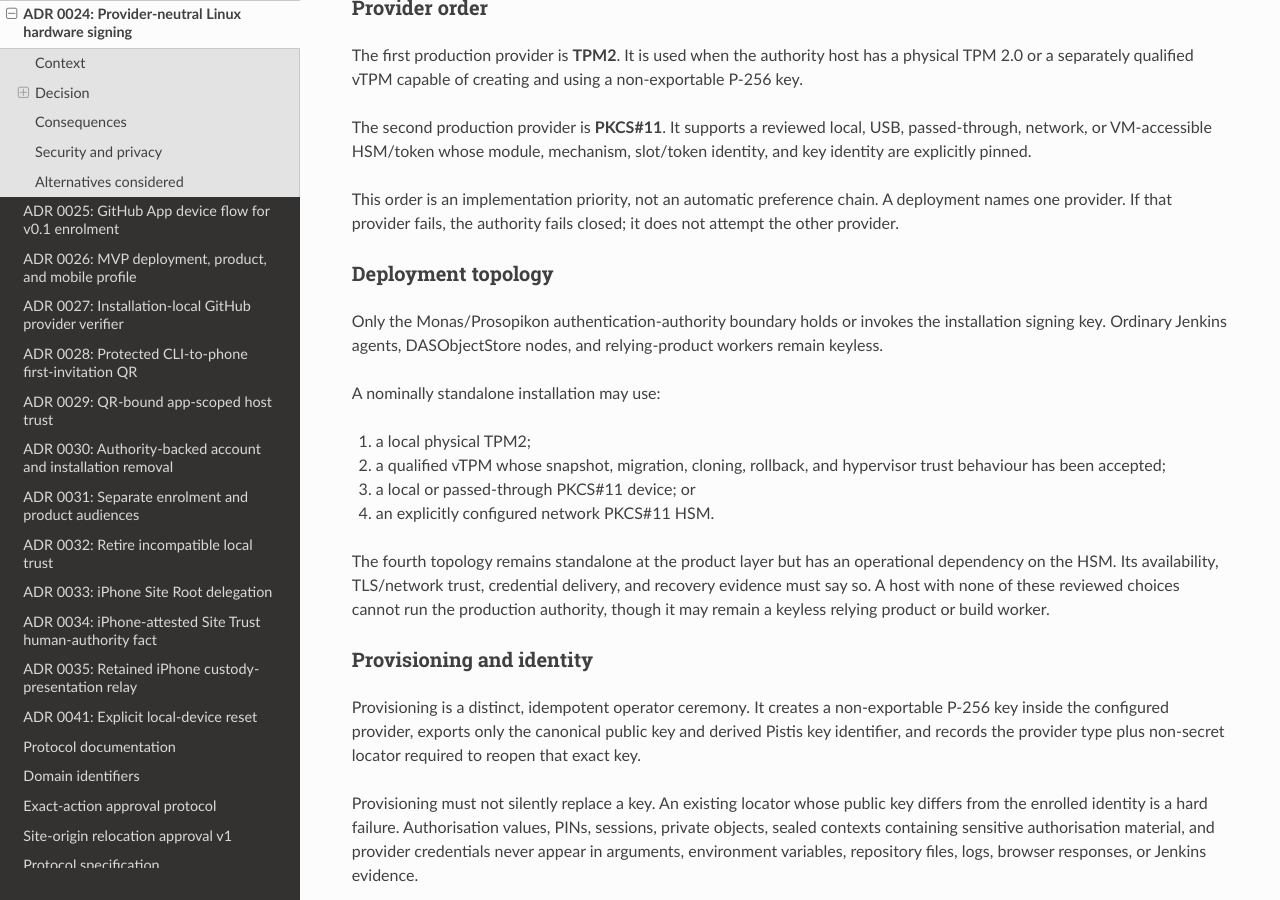
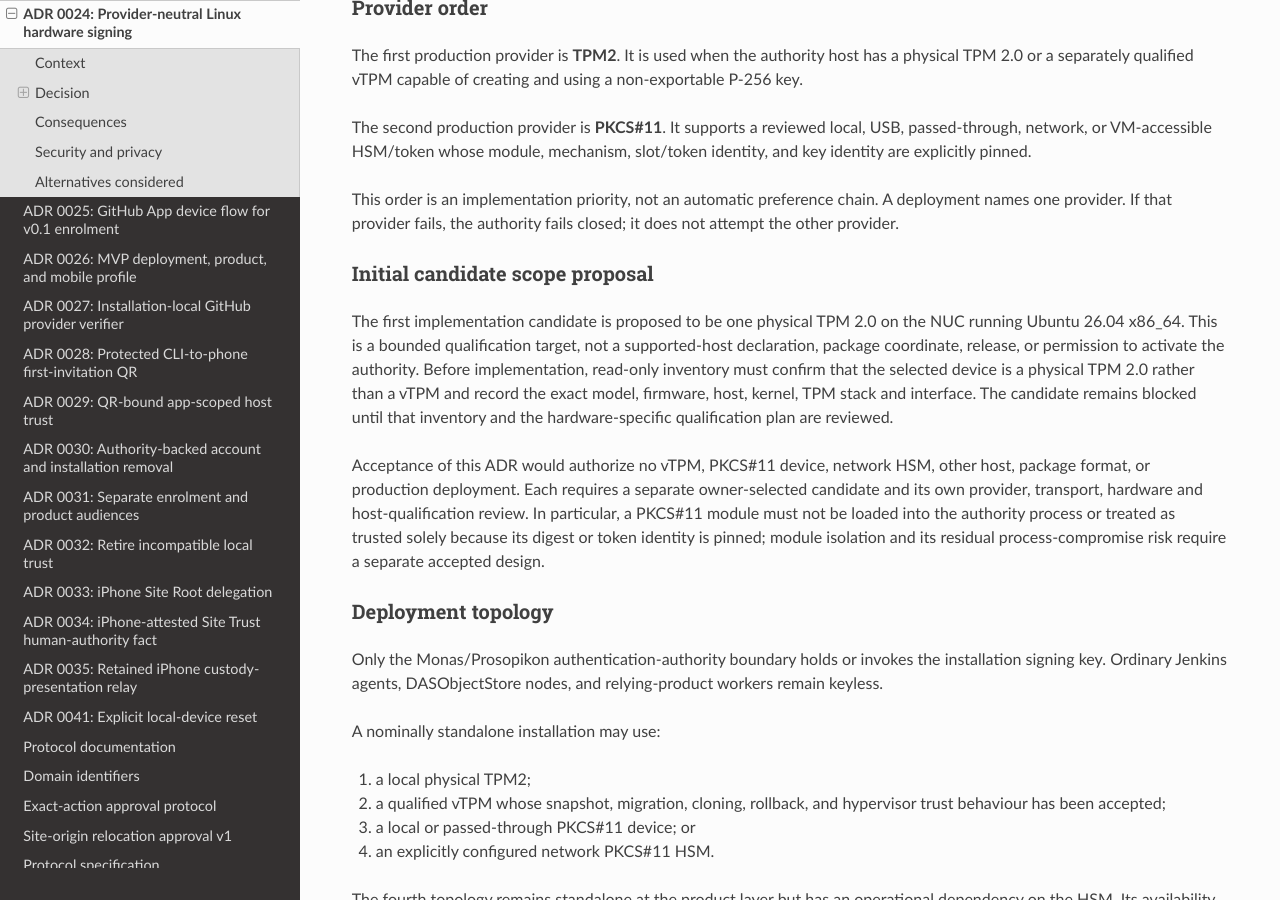
Before and after one commit to sagrudd/pistis, a Sphinx documentation site: the page built from docs/adr/0024-linux-hardware-signing-providers.md, in a window 1280 px wide and 900 px high, scrolled down 2039 px. Built offline with Sphinx 7.4.7 and the Read the Docs theme 3.1.0, drawn with Linux system fonts in a browser that asks for light colours; the version number could not be read and is left out.

Commit message:
docs: bound first Linux signer candidate

```diff
--- a/docs/adr/0024-linux-hardware-signing-providers.md
+++ b/docs/adr/0024-linux-hardware-signing-providers.md
@@ -113,6 +113,25 @@
 This order is an implementation priority, not an automatic preference chain.
 A deployment names one provider. If that provider fails, the authority fails
 closed; it does not attempt the other provider.
+
+### Initial candidate scope proposal
+
+The first implementation candidate is proposed to be one physical TPM 2.0 on
+the NUC running Ubuntu 26.04 x86_64. This is a bounded qualification target,
+not a supported-host declaration, package coordinate, release, or permission
+to activate the authority. Before implementation, read-only inventory must
+confirm that the selected device is a physical TPM 2.0 rather than a vTPM and
+record the exact model, firmware, host, kernel, TPM stack and interface. The
+candidate remains blocked until that inventory and the hardware-specific
+qualification plan are reviewed.
+
+Acceptance of this ADR would authorize no vTPM, PKCS#11 device, network HSM,
+other host, package format, or production deployment. Each requires a separate
+owner-selected candidate and its own provider, transport, hardware and
+host-qualification review. In particular, a PKCS#11 module must not be loaded
+into the authority process or treated as trusted solely because its digest or
+token identity is pinned; module isolation and its residual process-compromise
+risk require a separate accepted design.
 
 ### Deployment topology
 
```
